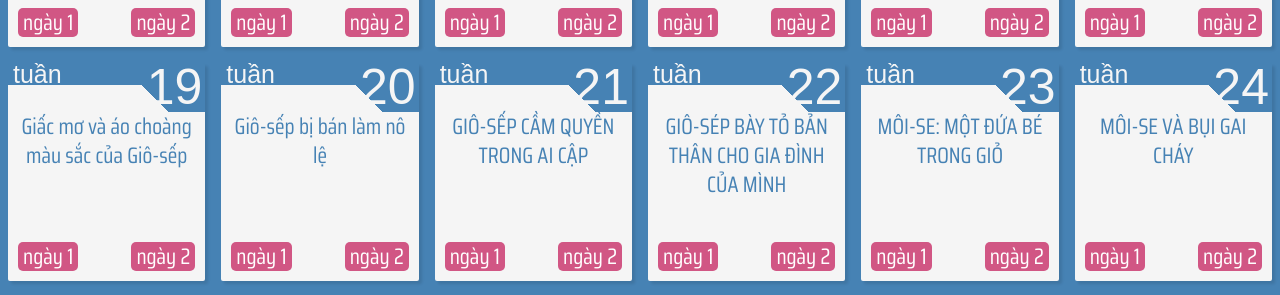
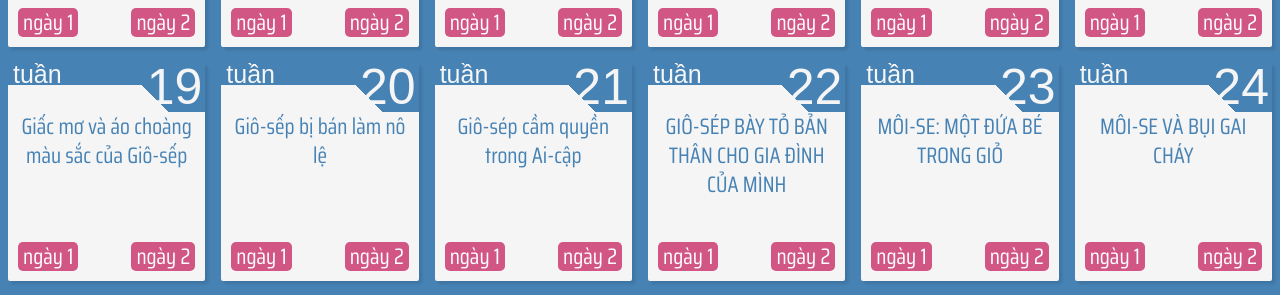
Before and after one commit to GospelTrust/LGS, a Jekyll site: the page built from docs/vi.html, in a window 1280 px wide. Shown: the part 798-1093 px from the top of the page. Built offline with Jekyll 4.4.1, drawn with Linux system fonts in a browser that asks for light colours; some web fonts are replaced.

Commit message:
Update: w21d1

```diff
--- a/docs/content/_vi/21-1.md
+++ b/docs/content/_vi/21-1.md
@@ -1,14 +1,14 @@
 ---
 week: 21
 day: 1
-title: 'GIÔ-SẾP CẦM QUYỀN TRONG AI CẬP'
-bible: 'Sáng thế ký 41:37-44'
+title: 'Giô-sép cầm quyền trong Ai-cập'
+bible: 'Sáng-thế ký 41:37-44'
 layout: lesson
 ---
 
 
 {% include lesson/section.html index=1 %}
-- Trẻ em sẽ hiểu rằng Đức Chúa Trời sử dụng những kinh nghiệm khó khăn của chúng ta để chuẩn bị cho chúng ta kế hoạch lớn hơn của Ngài cho cuộc đời chúng ta.
+- Trẻ em sẽ hiểu rằng Đức Chúa Trời sử dụng những kinh nghiệm khó khăn của chúng ta để chuẩn bị cho chúng ta kế hoạch lớn hơn của Ngài cho chính cuộc đời chúng ta.
 - Trẻ em sẽ biết rằng Đức Chúa Trời luôn thực hiện những lời hứa của Ngài.
 
 
@@ -22,11 +22,11 @@
 
 
 {% include lesson/section.html index=3 %}
-Lạy Chúa, Cảm ơn Ngài vì qua cuộc đời của Giô-sếp, chúng con có thể thấy được sự thành tín của Ngài. Xin Chúa hướng dẫn chúng con khi chúng con tiếp tục tìm hiểu thêm về cuộc đời của Giô-sép. Xin giúp chúng con hiểu rõ những gì Ngài muốn chúng con biết. Nhân danh Cứu Chúa Jêsus Christ, chúng con cầu nguyện, A-men
+> Lạy Chúa, cảm ơn Ngài vì qua cuộc đời của Giô-sếp, chúng con có thể thấy được sự thành tín của Ngài. Xin Chúa hướng dẫn chúng con khi chúng con tiếp tục tìm hiểu thêm về cuộc đời của Giô-sép. Xin giúp chúng con hiểu rõ những gì Ngài muốn chúng con biết. Nhân danh Cứu Chúa Jêsus Christ, chúng con cầu nguyện, A-men
 
 
 {% include lesson/section.html index=4 %}
-Gia-cơ 4:6b-8a
+### Gia-cơ 4:6b-8a
 6b Vì vậy, Kinh Thánh chép rằng: Đức Chúa Trời chống cự kẻ kiêu ngạo, nhưng ban ơn cho kẻ khiêm nhường. 7 Vậy hãy phục Đức Chúa Trời; hãy chống trả ma quỉ, thì nó sẽ lánh xa anh em. 8 Hãy đến gần Đức Chúa Trời, thì Ngài sẽ đến gần anh em.
 
 
@@ -56,4 +60,4 @@
 
 
 {% include lesson/section.html index=10 %}
-Lạy Chúa, Chúng con cảm ơn Ngài đã hướng dẫn chúng con và giúp chúng con hiểu về câu chuyện về Giô-sép. Xin Ngài cho chúng con giống như Giô-sép luôn đặt niềm tin nơi Ngài trong mọi hoàn cảnh của cuộc đời. Nhân danh Chúa Jêsus Christ, chúng con cầu nguyện, Amen.
+> Lạy Chúa, Chúng con cảm ơn Ngài đã hướng dẫn chúng con và giúp chúng con hiểu về câu chuyện về Giô-sép. Xin Ngài cho chúng con giống như Giô-sép luôn đặt niềm tin nơi Ngài trong mọi hoàn cảnh của cuộc đời. Nhân danh Chúa Jêsus Christ, chúng con cầu nguyện, Amen.
```
Also changed, not shown: other parts of docs/content/_vi/21-1.md (+8 -4 lines).
